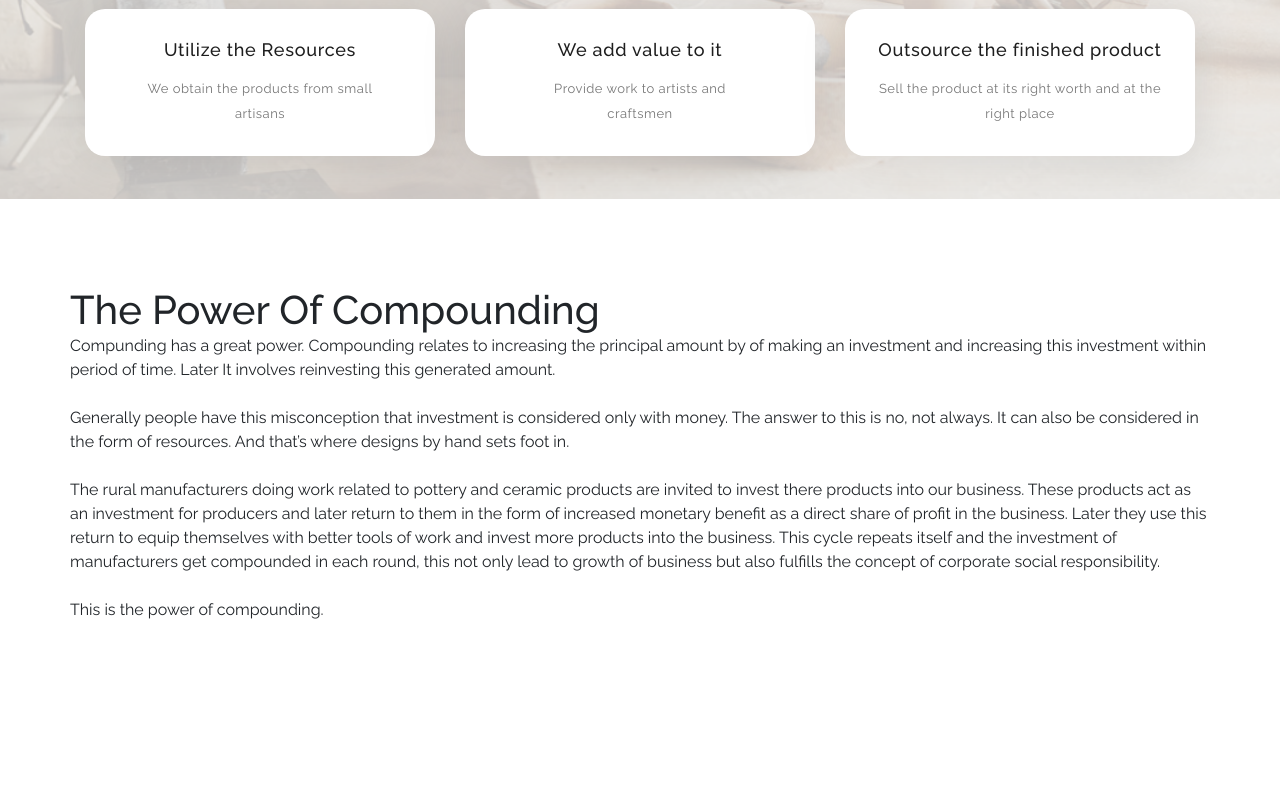
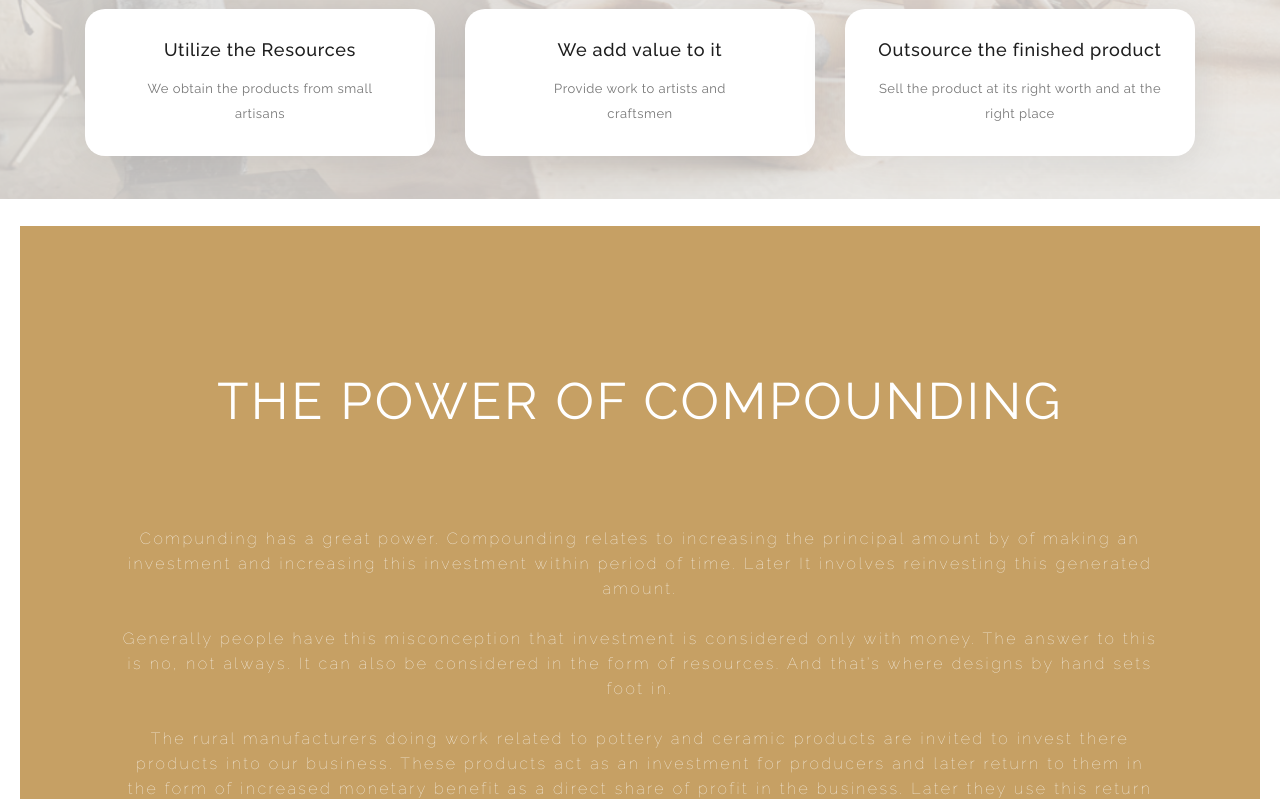
Before and after one commit to shreshthagarwal/zerotohero, a plain HTML site: page index.html in a window 1280 px wide. Shown: the part 601-1400 px from the top of the page. Drawn offline with Linux system fonts and the light colour scheme.

Commit message:
Add files via upload

```diff
--- a/assets/css/styles.css
+++ b/assets/css/styles.css
@@ -67,6 +67,45 @@ h1, h2, h3, h4, h5, h6 {
 ul {
   margin-bottom: 0px;
 }
+
+.quote{
+  display: flex;
+  align-items: center;
+  justify-content: center;
+  background: #C6A064;
+  width: auto;
+  margin: 40px 20px 0px 20px;
+  height: auto;
+}
+
+h1.power{
+  padding: 50px;
+  width: 100%;
+  font-size: 4vw;
+  font-weight: 400;
+  line-height: 50px;
+  letter-spacing: 2.5px;
+  text-transform: uppercase;
+  text-align: center;
+  color: #fff;
+}
+
+p.power{
+  padding: 50px;
+  width: 100%;
+  font-size: 1.25vw;
+  font-weight: 100;
+  line-height: 25px;
+  letter-spacing: 2.5px;
+  text-align: center;
+  color: #fff;
+}
+
+
+
+
+
+
 
 /*
 ---------------------------------------------
```
